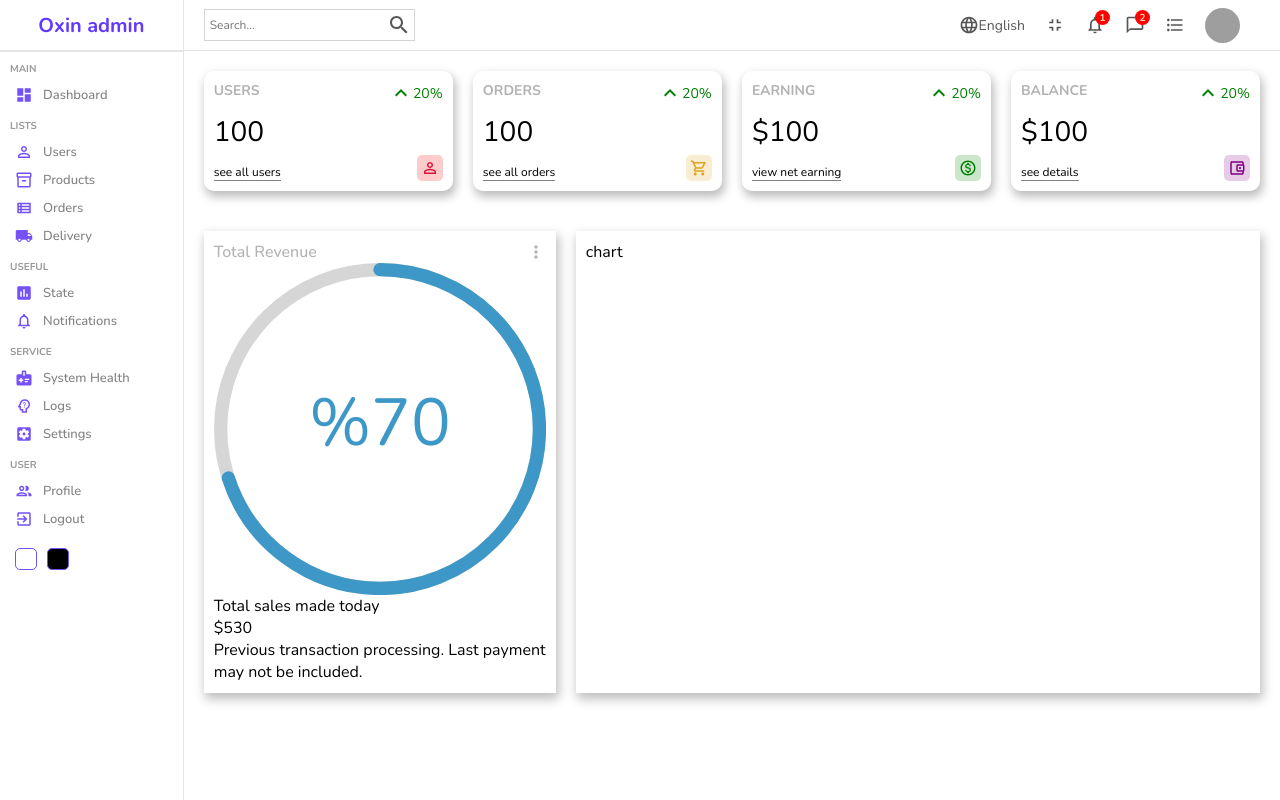
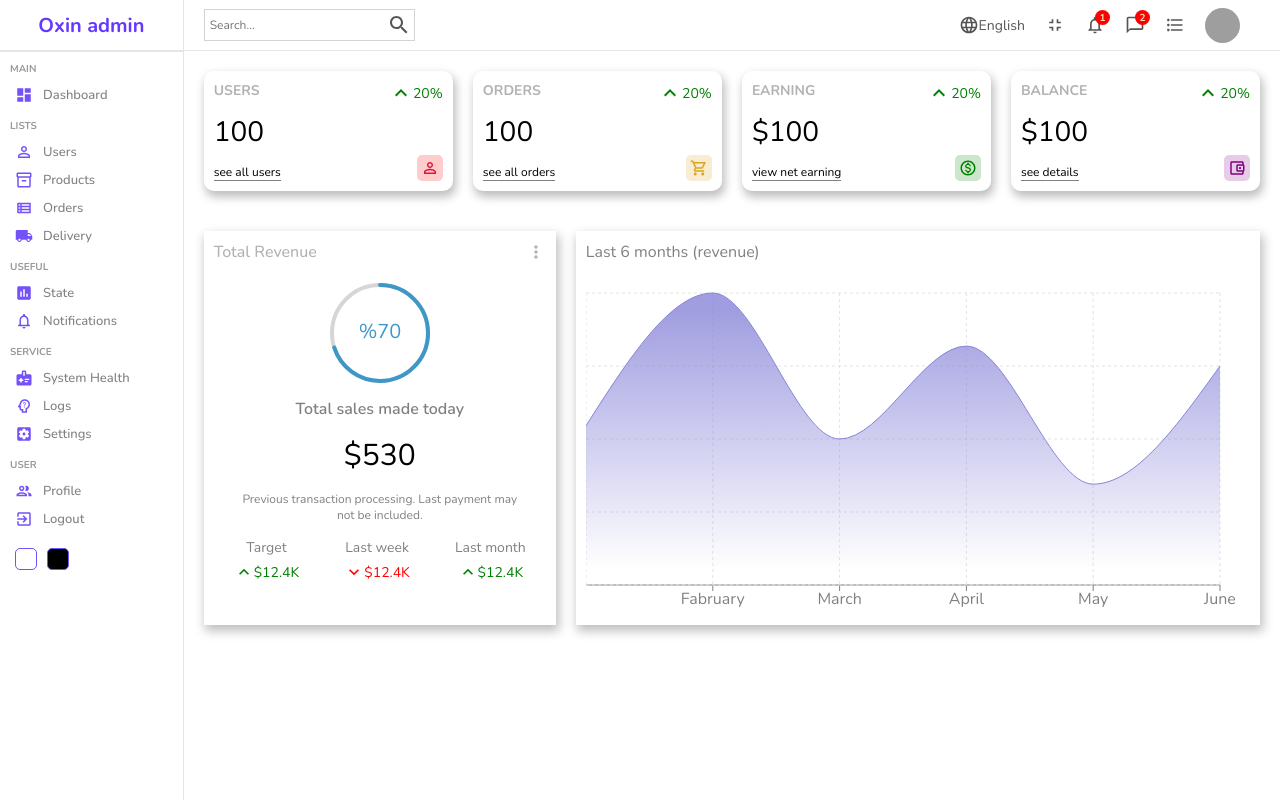
Before and after one commit to Mohammad-ghasempour/Admin-dashboard, a React (Create React App) app: page / in a window 1280 px wide. Built offline with nearby package versions, Linux system fonts and the light colour scheme; grey boxes are pictures that could not be loaded.

Commit message:
chart in the right side of home page created

```diff
--- a/package.json
+++ b/package.json
@@ -15,6 +15,7 @@
     "react-dom": "^18.2.0",
     "react-router-dom": "^6.4.4",
     "react-scripts": "5.0.1",
+    "recharts": "^2.1.16",
     "sass": "^1.56.1",
     "web-vitals": "^2.1.4"
   },
--- a/src/components/chart/Chart.jsx
+++ b/src/components/chart/Chart.jsx
@@ -1,10 +1,36 @@
 import "./chart.scss"
+import { AreaChart, Area, XAxis, YAxis, CartesianGrid, Tooltip, ResponsiveContainer } from 'recharts';
 
-import React from 'react'
 
+const data = [
+  {name:"January" , Total:1200},
+  {name:"Fabruary" , Total:2200},
+  {name:"March" , Total:1100},
+  {name:"April" , Total:1800},
+  {name:"May" , Total:760},
+  {name:"June" , Total:1650},
+];
 const Chart = () => {
   return (
-    <div className="chart">chart</div>
+    <div className="chart">
+      <div className="title">Last 6 months (revenue)</div>
+      <ResponsiveContainer width="100%" aspect={2/1}>
+      <AreaChart width={730} height={250} data={data}
+  margin={{ top: 10, right: 30, left: 0, bottom: 0 }}>
+  <defs>
+    <linearGradient id="Total" x1="0" y1="0" x2="0" y2="1">
+      <stop offset="5%" stopColor="#8884d8" stopOpacity={0.8}/>
+      <stop offset="95%" stopColor="#8884d8" stopOpacity={0}/>
+    </linearGradient>
+
+  </defs>
+  <XAxis dataKey="name" stroke="grey"/>
+  <CartesianGrid strokeDasharray="3 3" className="chartGrid" />
+  <Tooltip />
+  <Area type="monotone" dataKey="Total" stroke="#8884d8" fillOpacity={1} fill="url(#Total)" />
+</AreaChart>
+      </ResponsiveContainer>
+    </div>
   )
 }
 
--- a/src/components/chart/chart.scss
+++ b/src/components/chart/chart.scss
@@ -4,4 +4,13 @@
     -webkit-box-shadow: 2px 5px 10px 1px rgba(0, 0, 0, 0.26);
     -moz-box-shadow: 2px 5px 10px 1px rgba(0, 0, 0, 0.26);
     padding: 10px;
+    color: gray;
+
+    .title{
+        margin-bottom: 20px;
+    }
+
+    .chartGrid{
+        stroke: rgb(227, 227, 227);
+    }
 }
--- a/src/components/featured/Featured.jsx
+++ b/src/components/featured/Featured.jsx
@@ -2,6 +2,8 @@ import "./featured.scss";
 import MoreVertOutlinedIcon from "@mui/icons-material/MoreVertOutlined";
 import { CircularProgressbar } from "react-circular-progressbar";
 import "react-circular-progressbar/dist/styles.css";
+import KeyboardArrowUpOutlinedIcon from '@mui/icons-material/KeyboardArrowUpOutlined';
+import ExpandMoreOutlinedIcon from '@mui/icons-material/ExpandMoreOutlined';
 
 const Featured = () => {
   const percentage = 70;
@@ -19,6 +21,29 @@ const Featured = () => {
         <p className="title">Total sales made today</p>
         <p className="amount">$530</p>
         <p className="description">Previous transaction processing. Last payment may not be included.</p>
+        <div className="summary">
+          <div className="item">
+            <div className="itemTitle">Target</div>
+            <div className="itemResult positive">
+              <KeyboardArrowUpOutlinedIcon fontSize="small"/>
+              <div className="resultAmount">$12.4K</div>
+            </div>
+          </div>
+          <div className="item">
+            <div className="itemTitle">Last week</div>
+            <div className="itemResult negative">
+              <ExpandMoreOutlinedIcon fontSize="small"/>
+              <div className="resultAmount">$12.4K</div>
+            </div>
+          </div>
+          <div className="item">
+            <div className="itemTitle">Last month</div>
+            <div className="itemResult positive">
+              <KeyboardArrowUpOutlinedIcon fontSize="small"/>
+              <div className="resultAmount">$12.4K</div>
+            </div>
+          </div>
+        </div>
       </div>
     </div>
   );
--- a/src/components/featured/featured.scss
+++ b/src/components/featured/featured.scss
@@ -1,24 +1,78 @@
-.featured{
+.featured {
   flex: 2;
   box-shadow: 2px 4px 10px 1px rgba(0, 0, 0, 0.26);
   -webkit-box-shadow: 2px 5px 10px 1px rgba(0, 0, 0, 0.26);
   -moz-box-shadow: 2px 5px 10px 1px rgba(0, 0, 0, 0.26);
   padding: 10px;
 
-    .top{
+  .top {
     display: flex;
     align-items: center;
     justify-content: space-between;
     color: rgb(178, 178, 178);
-        .title{
+    .title {
       font-size: 16px;
       font-weight: 500;
     }
   }
-    .bottom{
+  .bottom {
+    padding: 20px;
+    display: flex;
+    flex-direction: column;
+    align-items: center;
+    justify-content: center;
+    gap: 15px;
+    .featuredChart {
+      width: 100px;
+      height: 100px;
+    }
+    .title {
+      font-weight: 600;
+      color: gray;
+    }
+    .amount {
+      font-size: 30px;
+    }
+    .description {
+      font-weight: 300;
+      font-size: 12px;
+      color: gray;
+      text-align: center;
+    }
 
-        .featuredChart{
+    .summary {
+      width: 100%;
+      display: flex;
+      align-items: center;
+      justify-content: space-between;
 
+      .item {
+        display: flex;
+        flex-direction: column;
+        align-items: center;
+        justify-content: center;
+
+        .itemTitle {
+          font-size: 14px;
+          color: gray;
+        }
+
+        .itemResult {
+          display: flex;
+          align-items: center;
+          justify-content: center;
+          margin-top: 5px;
+          font-size: 14px;
+
+          &.positive {
+            color: green;
+          }
+
+          &.negative {
+            color: red;
           }
         }
       }
+    }
+  }
+}
```
Also changed, not shown: 1 other file (tests, documents, lock files or other folders). Lines whose indentation alone changed are shown as unchanged.
